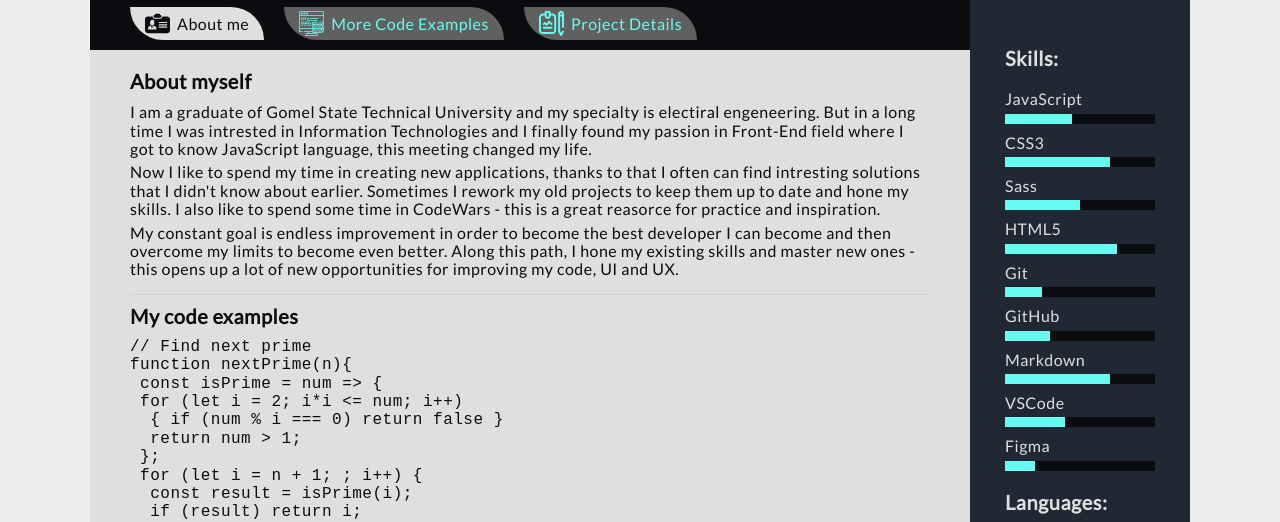
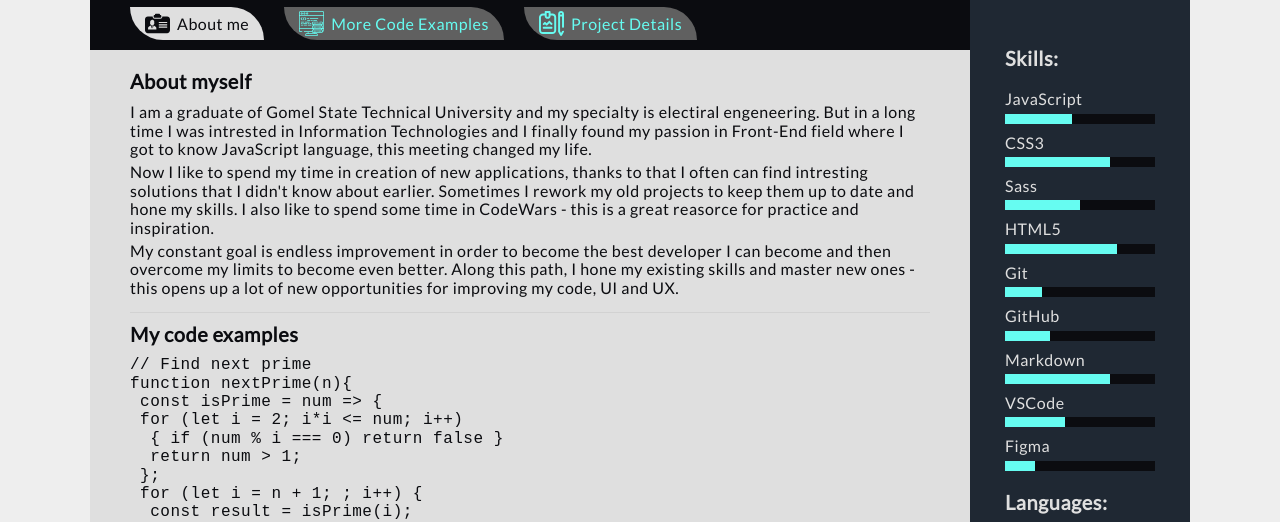
Before and after one commit to ts-andrey/rsschool-cv, a website: page index.html in a window 1280 px wide. Shown: the part 176-698 px from the top of the page. Drawn offline with Linux system fonts and the light colour scheme.

Commit message:
fix: fix few typos in about section

```diff
--- a/index.html
+++ b/index.html
@@ -318,7 +318,7 @@
               where I got to know JavaScript language, this meeting changed my life.
             </p>
             <p>
-              Now I like to spend my time in creating new applications, thanks to that I often can find intresting
+              Now I like to spend my time in creation of new applications, thanks to that I often can find intresting
               solutions that I didn't know about earlier. Sometimes I rework my old projects to keep them up to date and
               hone my skills. I also like to spend some time in CodeWars - this is a great reasorce for practice and
               inspiration.
--- a/scripts/index.js
+++ b/scripts/index.js
@@ -14,7 +14,7 @@ const contentAboutRender = `
 		where I got to know JavaScript language, this meeting changed my life.
 	</p>
 	<p>
-		Now I like to spend my time in creating new applications, thanks to that I often can find intresting
+		Now I like to spend my time in creation of new applications, thanks to that I often can find intresting
 		solutions that I didn't know about earlier. Sometimes I rework my old projects to keep them up to date and
 		hone my skills. I also like to spend some time in CodeWars - this is a great reasorce for practice and
 		inspiration.
```
